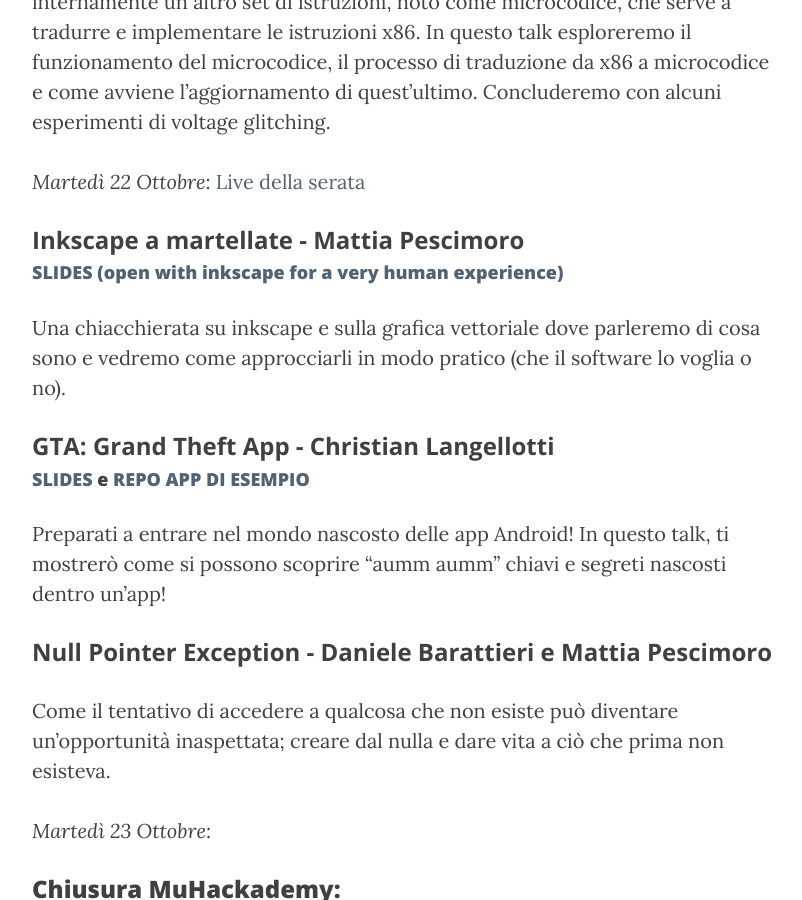
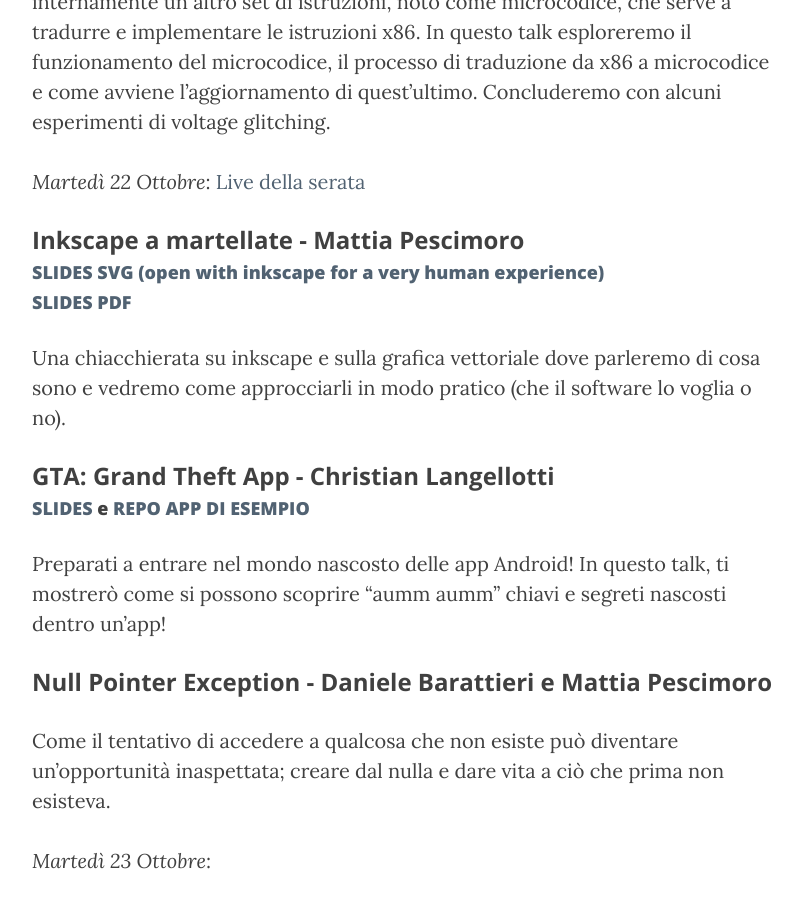
Before and after one commit to muhack/muhack.github.io, a Jekyll site: the page built from _posts/2024-10-13-muhackademy-2k24.md, in a window 1280 px wide and 900 px high, scrolled down 3474 px. Shown: the whole window, without its empty margins (233-1035 px from the left). Built offline with Jekyll 4.4.1, drawn with Linux system fonts in a browser that asks for light colours.

Commit message:
so mona so good

```diff
--- a/_posts/2024-10-13-muhackademy-2k24.md
+++ b/_posts/2024-10-13-muhackademy-2k24.md
@@ -60,7 +60,9 @@ _Martedì 22 Ottobre_: [Live della serata](https://www.youtube.com/watch?v=0heXF
 
 ### __Inkscape a martellate - Mattia Pescimoro__
 
-#### [SLIDES (open with inkscape for a very human experience)](/public/doc/muhackademy-2k24/a-very-human-talk.svg)
+#### [SLIDES SVG (open with inkscape for a very human experience)](/public/doc/muhackademy-2k24/a-very-human-talk.svg)
+
+#### [SLIDES PDF](/public/doc/muhackademy-2k24/a-very-human-talk.pdf)
 
 Una chiacchierata su inkscape e sulla grafica vettoriale dove parleremo di cosa sono e vedremo come approcciarli in modo pratico (che il software lo voglia o no).
 
```
Also changed, not shown: 1 other file.
